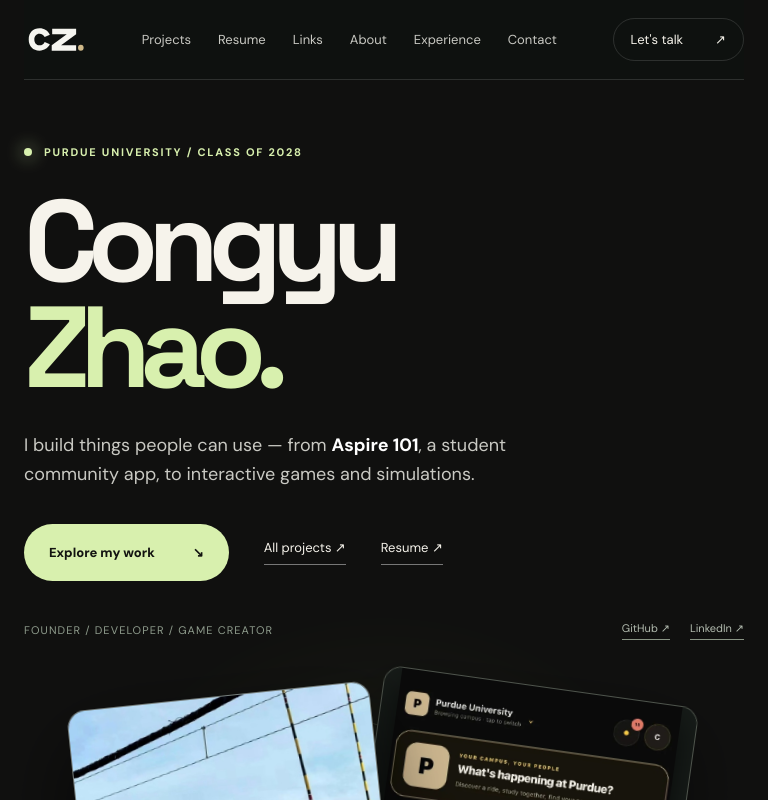
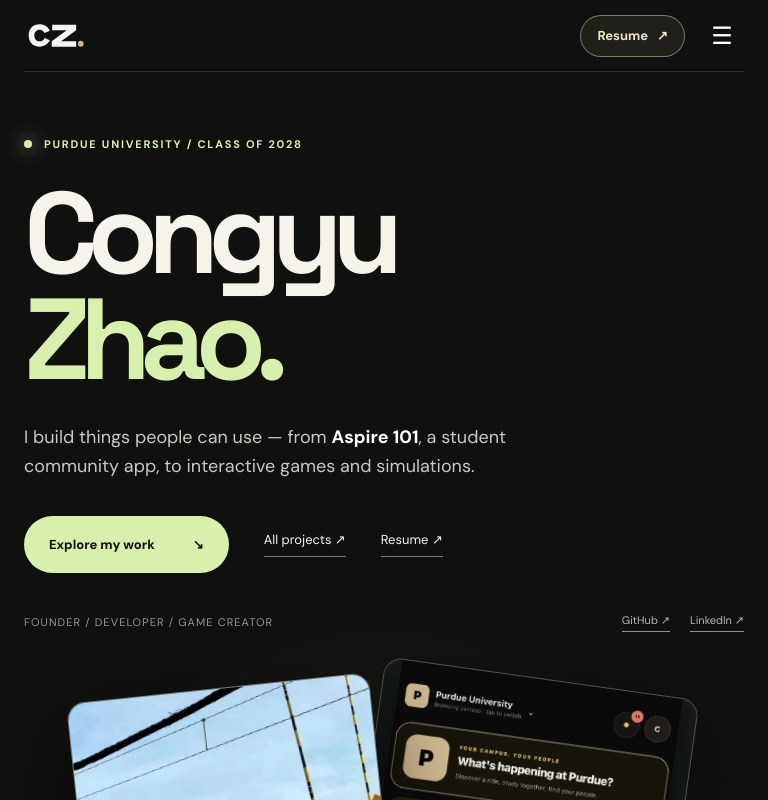
Before and after one commit to skrgulang/congyuzhao-portfolio, a Next.js app: page / in a window 768 px wide. Shown: the top 800 px of the page. Built offline with nearby package versions, Linux system fonts and the light colour scheme.

Commit message:
Use accessible hamburger and visible Resume shortcut at tablet widths

```diff
--- a/app/globals.css
+++ b/app/globals.css
@@ -927,3 +927,14 @@ html{scroll-padding-top:24px}
  .caseNav .caseResumeLink{font-size:11px;padding:8px 10px}
  .caseNav{gap:10px}
 }
+
+/* Tablet navbar: six desktop links cannot fit alongside the logo and contact CTA. */
+@media(min-width:651px) and (max-width:900px){
+ .newNav{width:calc(100% - 48px);height:72px;gap:15px}
+ .newNavLinks{display:none;position:absolute;left:0;right:0;top:71px;background:#1c1e1b;padding:24px;flex-direction:column;align-items:stretch;box-shadow:0 18px 35px #0009;border:1px solid var(--line);border-radius:0 0 12px 12px;z-index:20}
+ .newNavLinks.open{display:flex}
+ .newNavLinks a{min-height:42px;display:flex;align-items:center}
+ .newNav .navContact{display:none}
+ .newNav .navResume{display:inline-flex;margin-left:auto}
+ .newNav .menuToggle{display:block;min-width:44px;min-height:44px}
+}
```
